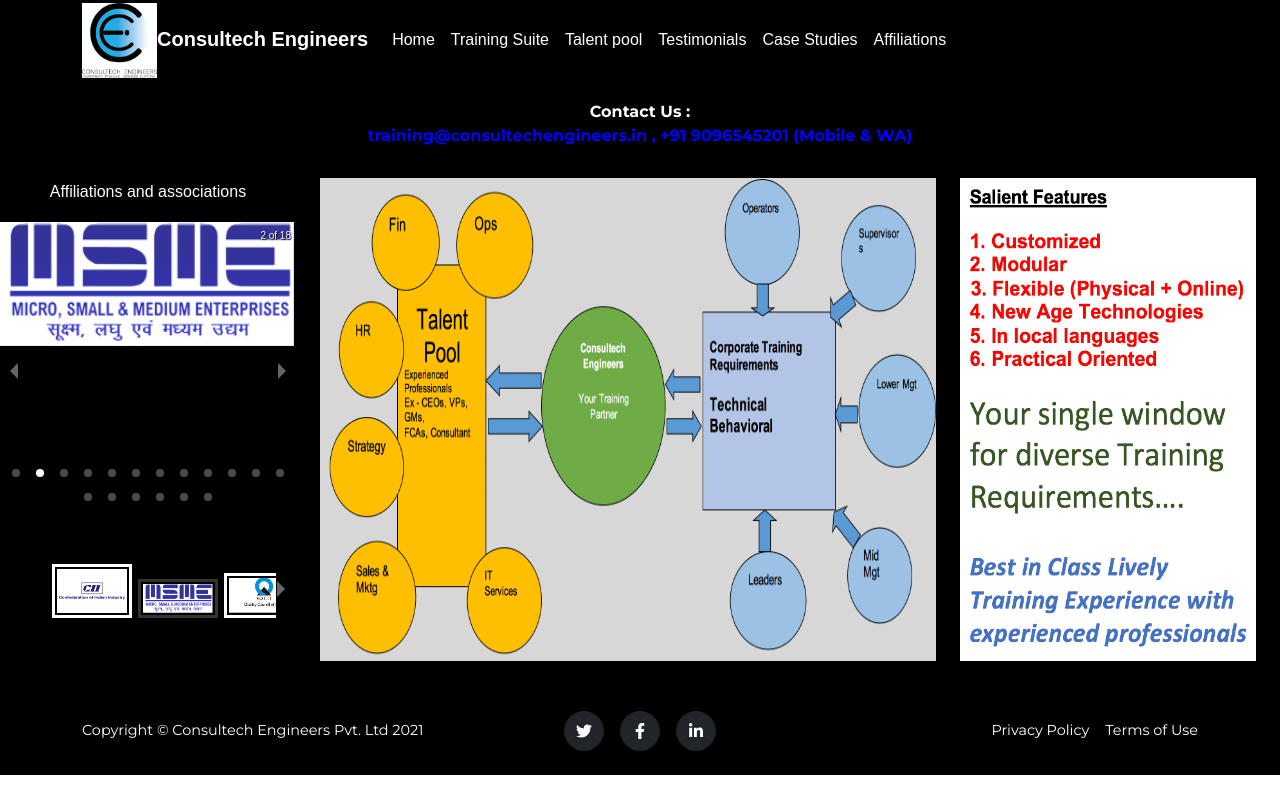
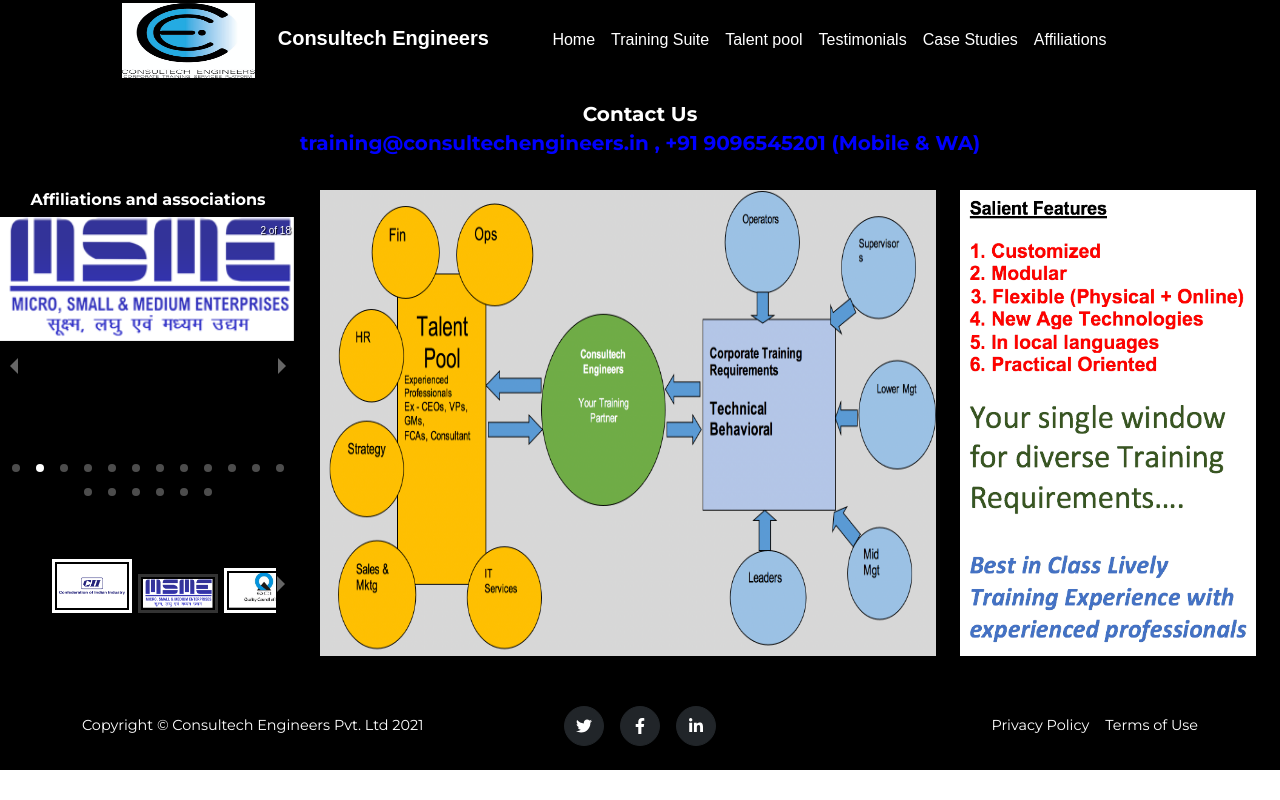
Before and after one commit to chandan29/Consultech, a React (Create React App) app: page / in a window 1280 px wide. Built offline with nearby package versions, Linux system fonts and the light colour scheme.

Commit message:
homepage small changes

```diff
--- a/src/Routing.js
+++ b/src/Routing.js
@@ -1,6 +1,5 @@
 import React, { Component } from 'react';
 import {Route, withRouter} from 'react-router-dom';
-import Contactpage from './Contactpage';
 import Talent from './Talent';
 import Testimonials from './Testimonials';
 import Trainings from './Trainings';
@@ -29,34 +28,34 @@
       <div style={{"background":"black", height:"100%"}}>
       <Navbar fixed="top" expand="lg" style={{width:"100%", height:"10%", background:"black"}}>
   <Container>
-    <Navbar.Brand style={{color:"white"}}>
-      <img src="assets/img/logo.png" width="75px" height="75px"/>
-      <b>Consultech Engineers</b></Navbar.Brand>
+    <Navbar.Brand style={{color:"white", width:"40%"}}>
+      <img src="assets/img/logo.png" width="30%" height="75px"/>
+      <b style={{width:"40%", paddingLeft:"5%"}}>Consultech Engineers</b></Navbar.Brand>
     <Navbar.Toggle style={{background:"white"}} id="toggleNavBar" aria-controls="basic-navbar-nav" />
     <Navbar.Collapse id="basic-navbar-nav">
       <Nav className="me-auto">
-        <Nav.Link style={{color:"white", background:"black"}} onClick={() => {
+        <Nav.Link style={{color:"white", background:"black"}} className="nav-links" onClick={() => {
           this.props.history.push('/');
           document.getElementById('toggleNavBar').click();
         }}>Home</Nav.Link>
-        <Nav.Link style={{color:"white", background:"black"}} onClick={() => {
+        <Nav.Link style={{color:"white", background:"black"}} className="nav-links" onClick={() => {
           this.props.history.push('/training');
           document.getElementById('toggleNavBar').click();
         }}>Training Suite</Nav.Link>
-        <Nav.Link style={{color:"white", background:"black"}} onClick={() => {
+        <Nav.Link style={{color:"white", background:"black"}} className="nav-links" onClick={() => {
           this.props.history.push('/talent');
 
           document.getElementById('toggleNavBar').click();
         }}>Talent pool</Nav.Link>
-        <Nav.Link style={{color:"white", background:"black"}} onClick={() => {
+        <Nav.Link style={{color:"white", background:"black"}} className="nav-links" onClick={() => {
           this.props.history.push('/testimonials');
           document.getElementById('toggleNavBar').click();
         }}>Testimonials</Nav.Link>
-        <Nav.Link style={{color:"white", background:"black"}} onClick={() => {
+        <Nav.Link style={{color:"white", background:"black"}} className="nav-links" onClick={() => {
           this.props.history.push('/caseStudies');
           document.getElementById('toggleNavBar').click();
         }}>Case Studies</Nav.Link>
-        <Nav.Link style={{color:"white", background:"black"}} onClick={() => {
+        <Nav.Link style={{color:"white", background:"black"}} className="nav-links" onClick={() => {
           this.props.history.push('/affiliations');
           document.getElementById('toggleNavBar').click();
         }}>Affiliations</Nav.Link>
@@ -65,7 +64,7 @@
   </Container>
 </Navbar>
   <div style={{paddingTop:"8%"}}>
-	<h6 style={{color:"white"}}>Contact Us :  <p style={{color:"blue"}}>training@consultechengineers.in , +91 9096545201 (Mobile & WA) </p></h6>
+	<h5 style={{color:"white"}}>Contact Us  <p style={{color:"blue"}}>training@consultechengineers.in , +91 9096545201 (Mobile & WA) </p></h5>
   </div>
         <Route exact path="/training" render={() => (
                   <div style={{background:"black", height:"70%", width:"100%", paddingTop:"1%", paddingBottom:"1%"}}>
@@ -96,7 +95,7 @@
             <div style={{background:"black", height:"100%"}}>
                     <div className="row" style={{color:"white", width:"100%", height:"100%", paddingBottom:"2%", paddingTop:"1%"}}>
                       <div className="col-xl-3 col-lg-3 col-md-3 col-sm-3 col-xs-3">
-                      <p>Affiliations and associations</p>
+                      <h6>Affiliations and associations</h6>
                       <Carousel autoPlay={"true"} infiniteLoop={"true"}>
                 <div>
                     <img src="assets/img/con1.png" />
--- a/src/Testimonials.js
+++ b/src/Testimonials.js
@@ -7,7 +7,7 @@
       <div className="masthead-heading"><h2 style={{color: 'blue'}}>Testimonials</h2></div>
       <iframe width="420" height="315" src="https://www.youtube.com/embed/kauL0sAH9Fo" frameborder="0" allowfullscreen="allowfullscreen"></iframe>
       <iframe width="420" height="315" src="https://www.youtube.com/embed/t3zN4M8yrx4" frameborder="0" allowfullscreen="allowfullscreen"></iframe>
-      <iframe width="380" height="290" src="https://www.youtube.com/embed/p83KrXMLOn8" frameborder="0" allowfullscreen="allowfullscreen"></iframe>
+      {/*<iframe width="380" height="290" src="https://www.youtube.com/embed/p83KrXMLOn8" frameborder="0" allowfullscreen="allowfullscreen"></iframe>*/}
       <iframe width="420" height="315" src="https://www.youtube.com/embed/BabwIBD5K_4" frameborder="0" allowfullscreen="allowfullscreen"></iframe>
       <iframe width="420" height="315" src="https://www.youtube.com/embed/LNHkv0NeWJM" frameborder="0" allowfullscreen="allowfullscreen"></iframe>
       <iframe width="420" height="315" src="https://www.youtube.com/embed/ULW86Vm0-bw" frameborder="0" allowfullscreen="allowfullscreen"></iframe>
```
